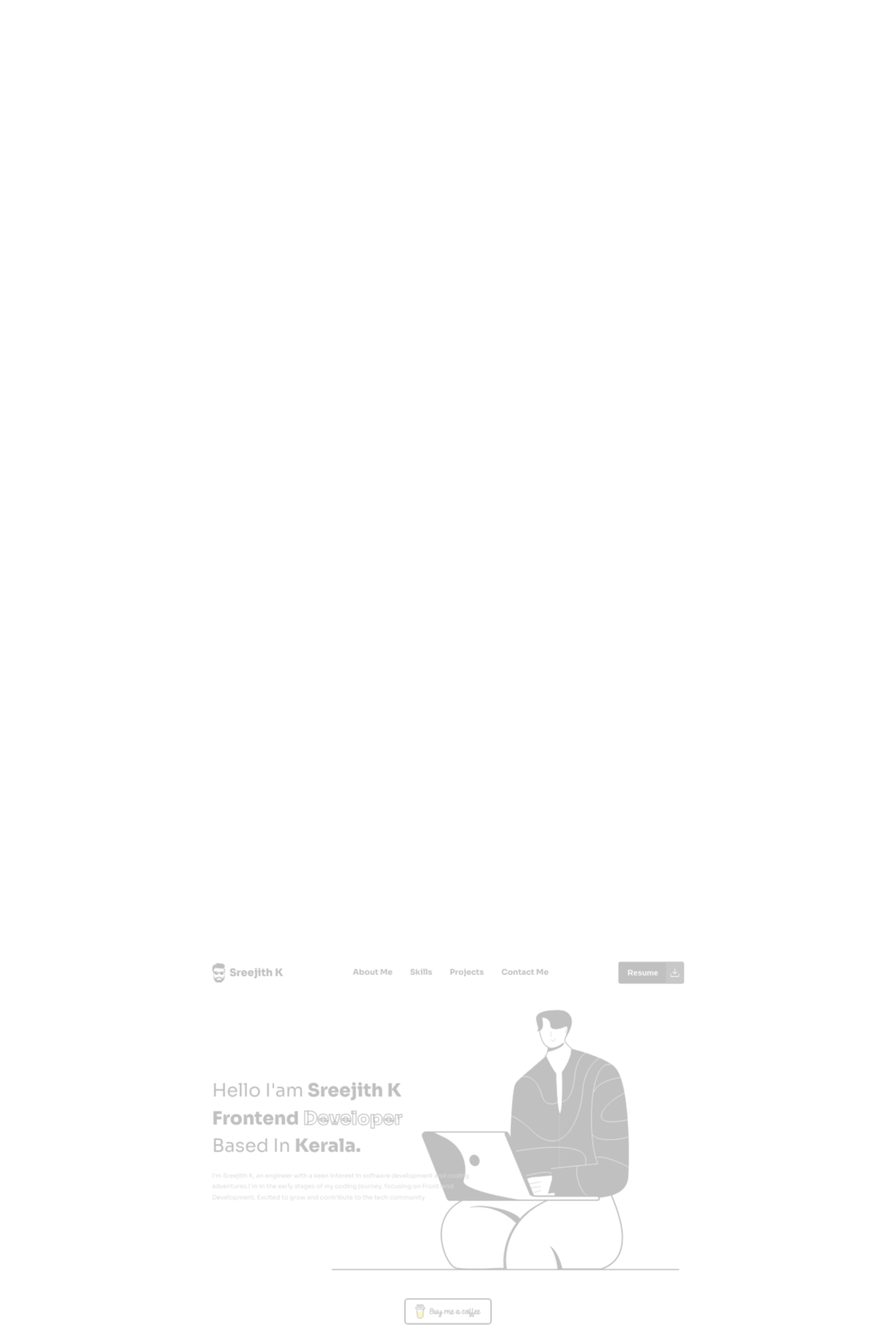
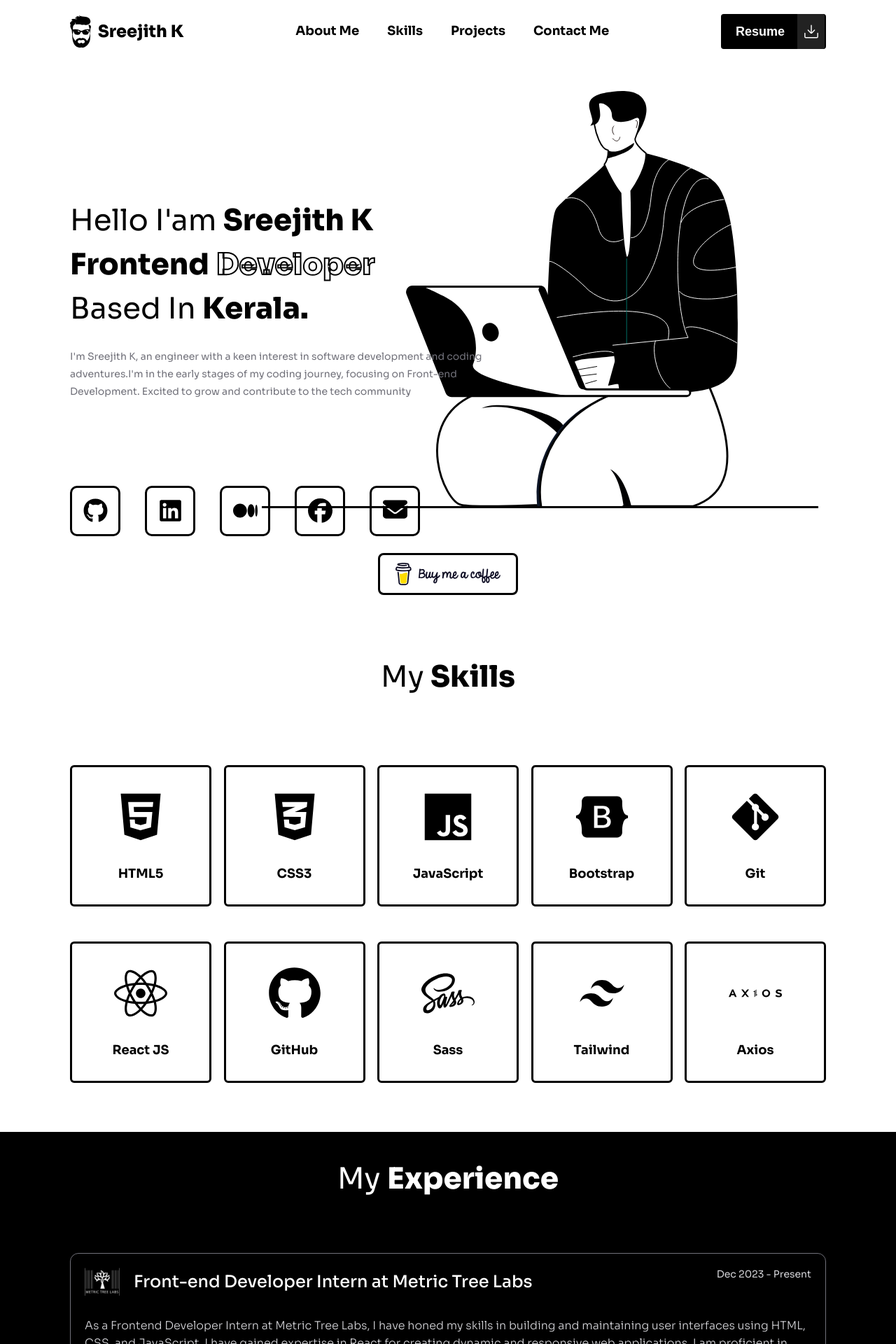
Before and after one commit to Sreejithk1996/New-Portfolio, a React (Vite) app: page / in a window 1280 px wide. Shown: the top 1920 px of the page at 70% size. Built offline with nearby package versions, Linux system fonts and the light colour scheme.

Commit message:
animation added to each components

```diff
--- a/src/styles/AboutMe.scss
+++ b/src/styles/AboutMe.scss
@@ -4,6 +4,9 @@
     padding: 20px 100px;
     display: flex;
     gap: 100px;
+    animation: appear linear;
+    animation-timeline: view();
+    animation-range: entry 0% cover 40%;
 
     .title-2 {
         font-size: 42px;
@@ -27,3 +30,14 @@
         }
     }
 }
+
+@keyframes appear {
+    from {
+        opacity: 0;
+        scale: 0.5;
+    }
+    to {
+        opacity: 1;
+        scale: 1;
+    }
+}
--- a/src/styles/App.scss
+++ b/src/styles/App.scss
@@ -10,18 +10,4 @@
     gap: 50px;
     flex-direction: column;
     justify-content: center;
-    animation: appear linear;
-    animation-timeline: view();
-    animation-range: entry 0% cover 40%;
 }
-
-@keyframes appear {
-    from {
-        opacity: 0;
-        scale: 0.5;
-    }
-    to {
-        opacity: 1;
-        scale: 1;
-    }
-}
--- a/src/styles/ContactForm.scss
+++ b/src/styles/ContactForm.scss
@@ -5,6 +5,9 @@
     align-items: center;
     gap: 100px;
     padding: 60px 100px;
+    animation: appear linear;
+    animation-timeline: view();
+    animation-range: entry 0% cover 40%;
 
     .contact-section-1 {
         display: flex;
@@ -87,3 +90,14 @@
         }
     }
 }
+
+@keyframes appear {
+    from {
+        opacity: 0;
+        scale: 0.5;
+    }
+    to {
+        opacity: 1;
+        scale: 1;
+    }
+}
--- a/src/styles/Footer.scss
+++ b/src/styles/Footer.scss
@@ -8,6 +8,9 @@
     display: flex;
     justify-content: center;
     align-items: center;
+    animation: appear linear;
+    animation-timeline: view();
+    animation-range: entry 0% cover 40%;
 
     .footer-content {
         display: flex;
@@ -29,3 +32,14 @@
         }
     }
 }
+
+@keyframes appear {
+    from {
+        opacity: 0;
+        scale: 0.5;
+    }
+    to {
+        opacity: 1;
+        scale: 1;
+    }
+}
--- a/src/styles/MainSection.scss
+++ b/src/styles/MainSection.scss
@@ -6,6 +6,19 @@
     flex-direction: column;
     gap: 60px;
     padding: 20px 100px;
+    animation: appear linear;
+    animation-timeline: view();
+    animation-range: entry 0% cover 40%;
+}
 
 
+@keyframes appear {
+    from {
+        opacity: 0;
+        scale: 0.5;
+    }
+    to {
+        opacity: 1;
+        scale: 1;
+    }
 }
--- a/src/styles/MyExperience.scss
+++ b/src/styles/MyExperience.scss
@@ -7,6 +7,9 @@
     flex-direction: column;
     align-items: center;
     gap: 80px;
+    animation: appear linear;
+    animation-timeline: view();
+    animation-range: entry 0% cover 40%;
 
     .title-1 {
         font-size: 42px;
@@ -165,3 +168,14 @@
 
     }
 }
+
+@keyframes appear {
+    from {
+        opacity: 0;
+        scale: 0.5;
+    }
+    to {
+        opacity: 1;
+        scale: 1;
+    }
+}
--- a/src/styles/MyProjects.scss
+++ b/src/styles/MyProjects.scss
@@ -7,6 +7,9 @@
     flex-direction: column;
     align-items: center;
     gap: 80px;
+    animation: appear linear;
+    animation-timeline: view();
+    animation-range: entry 0% cover 40%;
 
     .title-3 {
         font-size: 42px;
@@ -101,3 +104,14 @@
         transform: translateX(0px);
     }
 }
+
+@keyframes appear {
+    from {
+        opacity: 0;
+        scale: 0.5;
+    }
+    to {
+        opacity: 1;
+        scale: 1;
+    }
+}
--- a/src/styles/MySkills.scss
+++ b/src/styles/MySkills.scss
@@ -5,6 +5,9 @@
     flex-direction: column;
     gap: 100px;
     padding: 20px 100px;
+    animation: appear linear;
+    animation-timeline: view();
+    animation-range: entry 0% cover 40%;
 
     .title {
         font-size: 42px;
@@ -64,3 +67,14 @@
         }
     }
 }
+
+@keyframes appear {
+    from {
+        opacity: 0;
+        scale: 0.5;
+    }
+    to {
+        opacity: 1;
+        scale: 1;
+    }
+}
```
